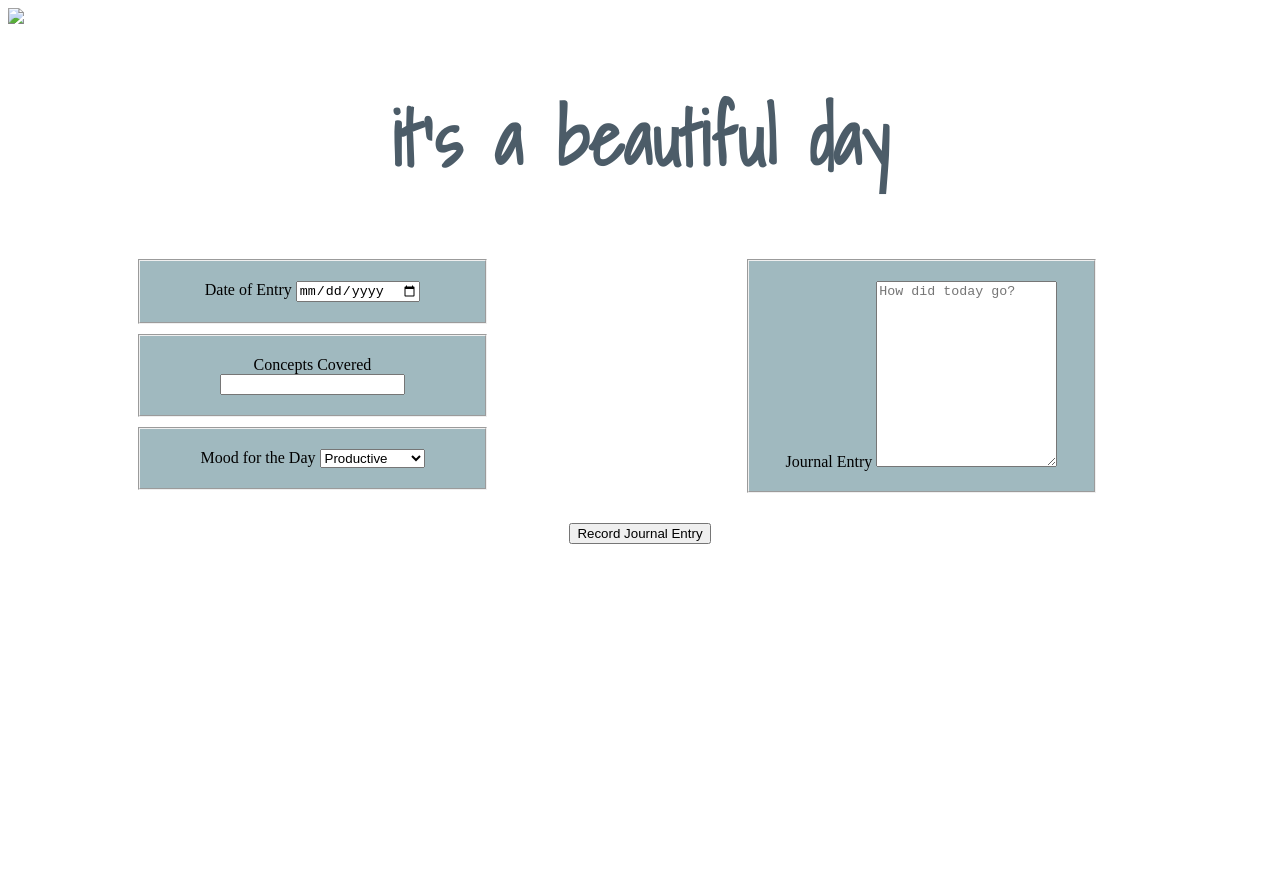
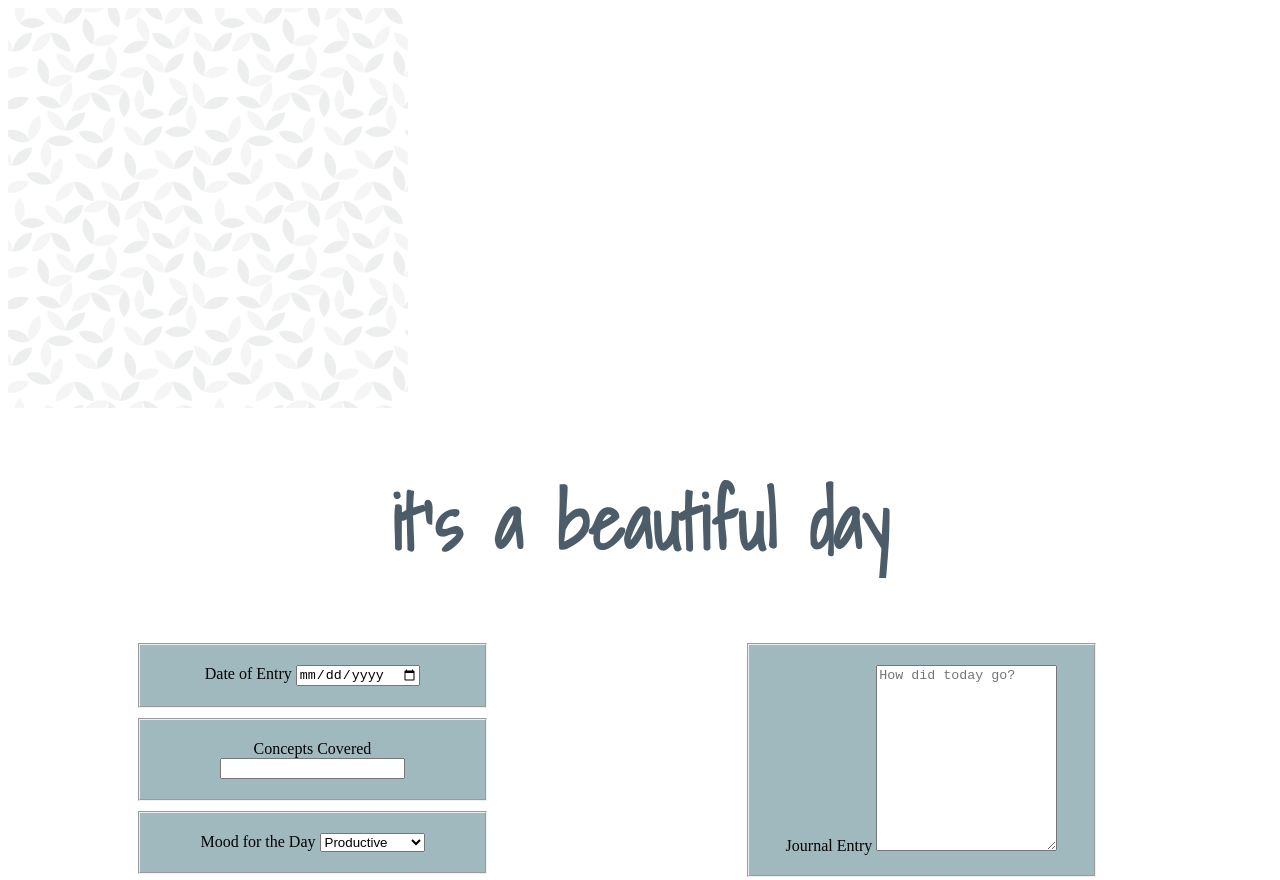
Before and after one commit to KelleyCrittenden/daily-journal, a plain HTML site: page src/index.html in a window 1280 px wide. Shown: the top 880 px of the page. Before the commit the page ends 800 px from the top, so only its background shows below. Drawn offline with Linux system fonts and the light colour scheme; files whose address does not match are found by name.

Commit message:
css update

```diff
--- a/src/index.html
+++ b/src/index.html
@@ -12,9 +12,6 @@
 </head>
 
 <body>
-    <style>
-        <img src= "./images/geometricBackgroundImage.png">
-    </style>
     <main class ="container"
         <div class="main-title">
             <h1>it's a beautiful day</h1>
```
